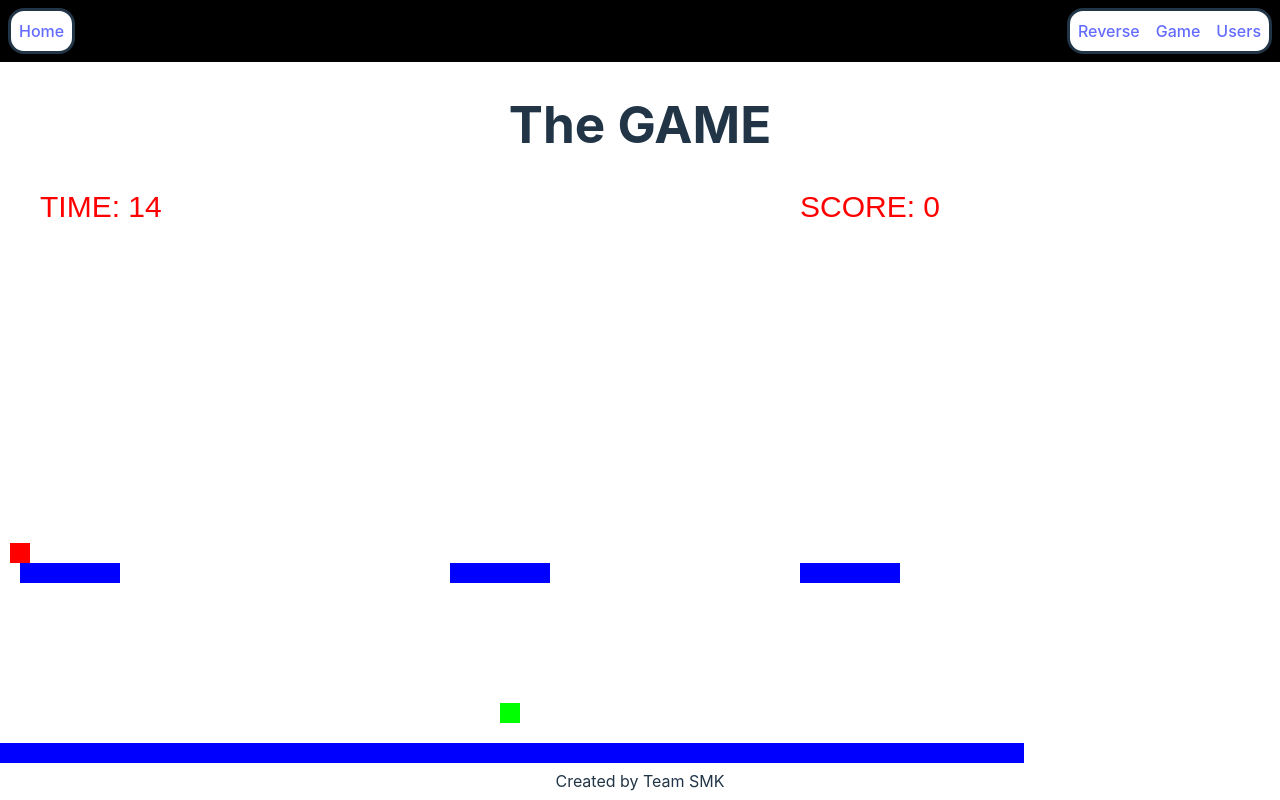
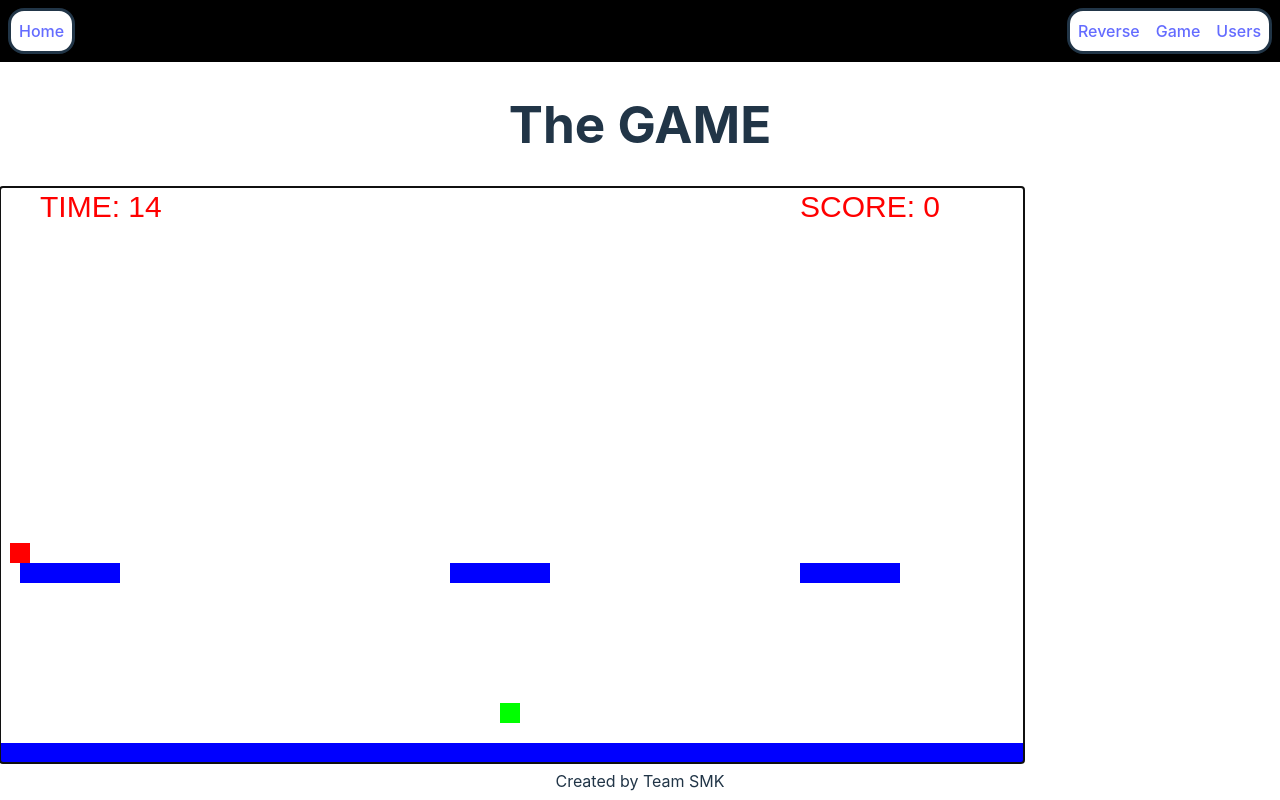
Before and after one commit to egelix/Autumn, a React (Vite) app in the folder frontend/: page /game in a window 1280 px wide. Built offline with nearby package versions, Linux system fonts and the light colour scheme.

Commit message:
fixed gameapp so that it is focused on load2

```diff
--- a/frontend/src/game/GameApp.jsx
+++ b/frontend/src/game/GameApp.jsx
@@ -36,7 +36,7 @@ const GameApp = () => {
       }
     }, [draw])
     return (
-        <canvas ref={canvasRef}  />
+        <canvas ref={canvasRef} tabIndex={"0"} />
     )
 }
 export default GameApp;
```
